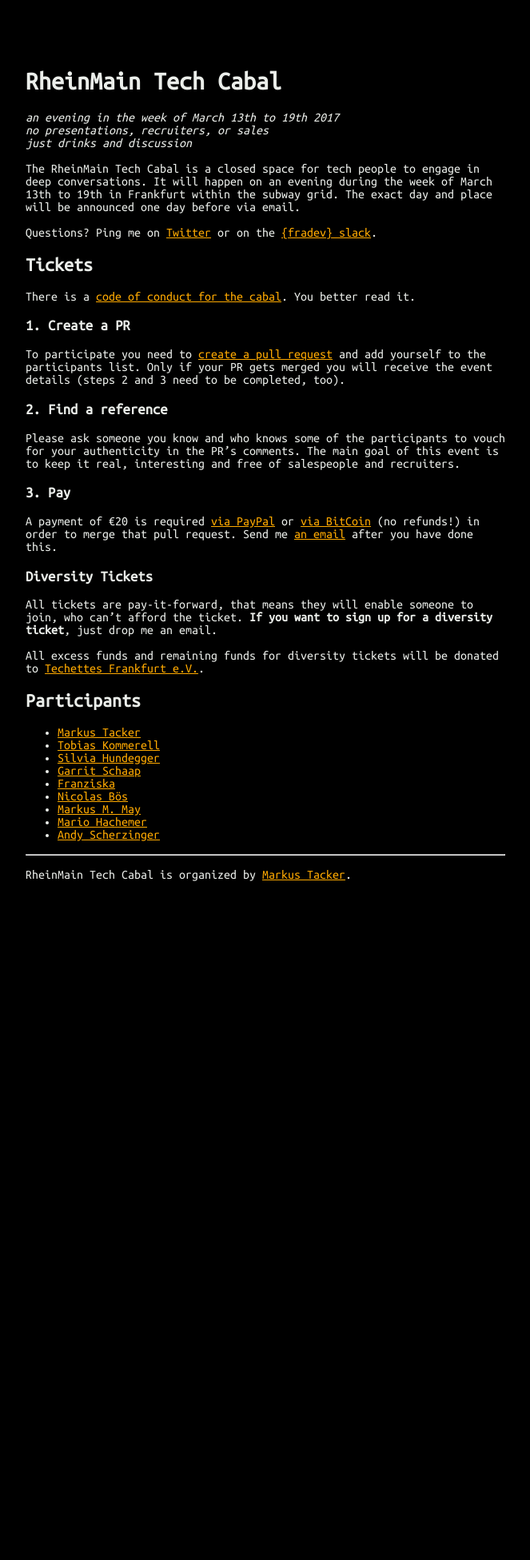
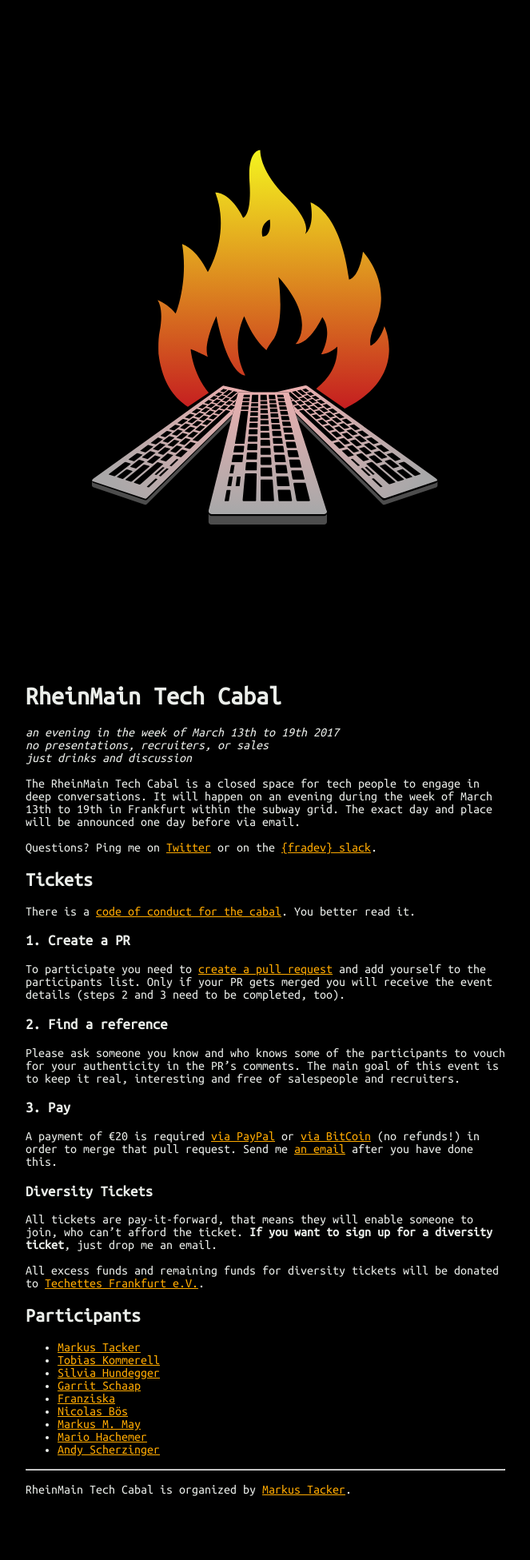
Before and after one commit to coderbyheart/blog, a Jekyll site: the page built from rheinmain-tech-cabal.md, in a window 1280 px wide. Shown: the whole page at 80% size, without its empty margins (308-971 px from the left). Built offline with Jekyll 4.4.1, drawn with Linux system fonts in a browser that asks for light colours; before the commit the page ends 1182 px from its top, so only the background shows below that.

Commit message:
feat(Cabal): Add logo

```diff
--- a/rheinmain-tech-cabal.md
+++ b/rheinmain-tech-cabal.md
@@ -5,6 +5,8 @@
 excerpt: > #
   an evening in the week of March 13th to 19th 2017 / just drinks and discussion
 ---
+
+![RheinMain Tech Cabal](/uploads/2017/rheinmain-tech-cabal.svg)
 
 # RheinMain Tech Cabal
 
```
Also changed, not shown: uploads/2017/rheinmain-tech-cabal.png (added), uploads/2017/rheinmain-tech-cabal.svg (added).
